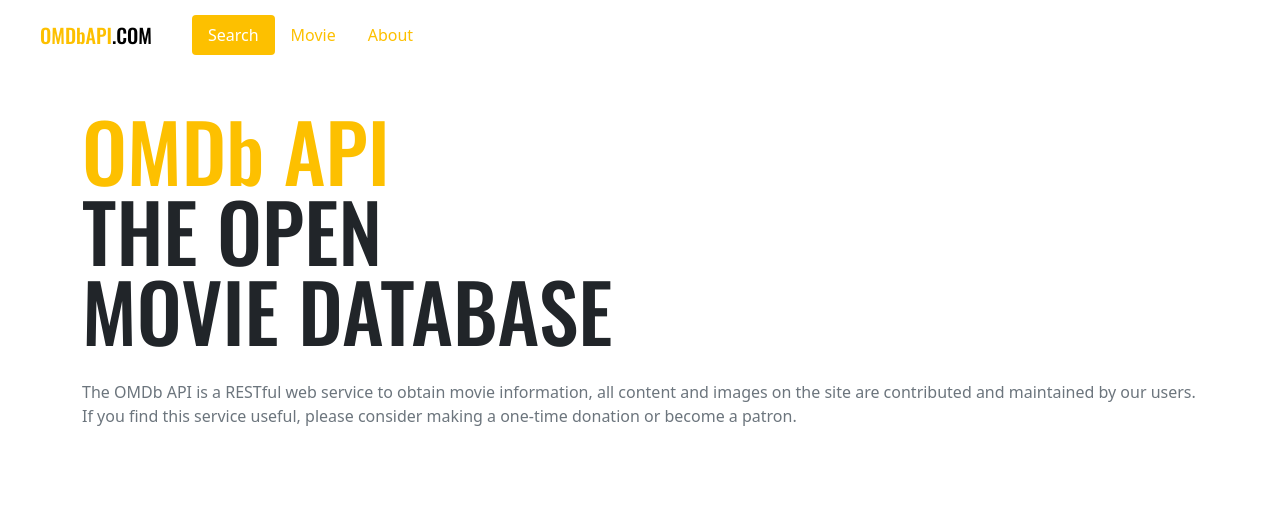
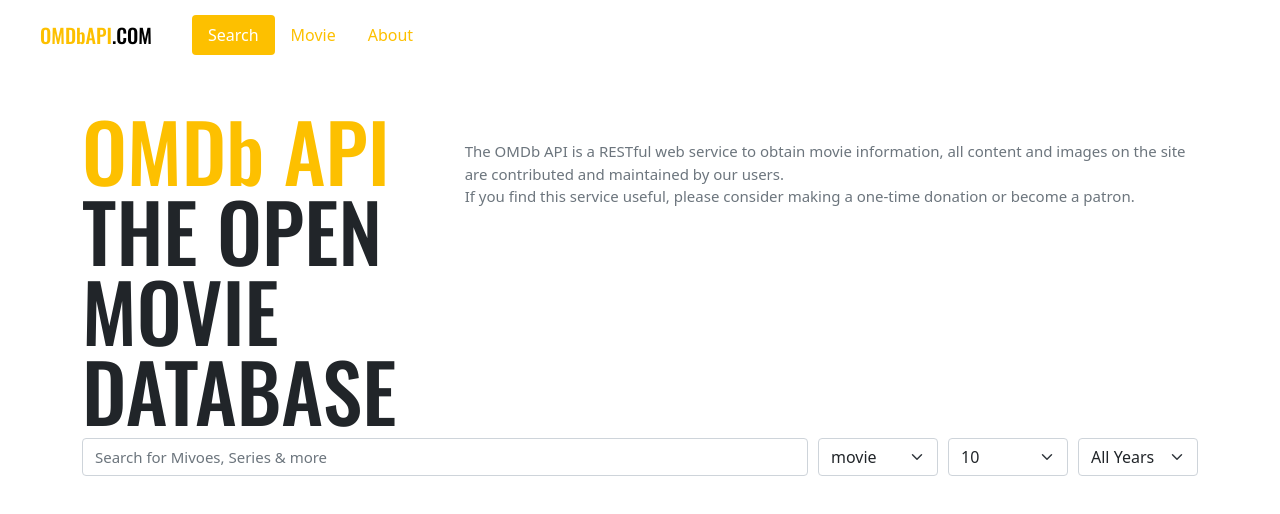
Before and after one commit to Amylo-jh/vue3-movie-app, a Vue app: page /#/ in a window 1280 px wide. Shown: the top 514 px of the page. Built offline with nearby package versions, Linux system fonts and the light colour scheme.

Commit message:
Part 8 - Ch 04 - 07. Search - 필터

```diff
--- /dev/null
+++ b/src/components/Search.vue
@@ -0,0 +1,85 @@
+<template>
+  <div class="container">
+    <input
+      class="form-control"
+      v-model="title"
+      type="text"
+      placeholder="Search for Mivoes, Series & more" />
+    <div class="selects">
+      <select
+        v-for="filter in filters"
+        v-model="$data[filter.name]"
+        :key="filter.name"
+        class="form-select">
+        <option
+          v-if="filter.name === 'year'"
+          value="">
+          All Years
+        </option>
+        <option
+          v-for="item in filter.items"
+          :key="item">
+          {{ item }}
+        </option>
+      </select>
+    </div>
+  </div>
+</template>
+
+<script>
+export default {
+    data() {
+        return {
+            title: '',
+            type: 'movie',
+            number: 10,
+            year: '',
+            filters: [
+                {
+                    name: 'type',
+                    items: ['movie', 'series', 'episode']
+                },
+                {
+                    name: 'number',
+                    items: [10, 20, 30]
+                },
+                {
+                    name: 'year',
+                    items: (() => {
+                        const years = []
+                        const thisYear = new Date().getFullYear()
+                        for (let i = thisYear; i >= 1985; i -= 1) {
+                            years.push(i)
+                        }
+
+                        return years
+                    })()
+                }
+            ],
+        }
+    }
+}
+</script>
+
+<style>
+    .container {
+        display: flex;
+        > * {
+            margin-right: 10px;
+            font-size: 15px;
+            &:last-child{
+                margin-right: 0;;
+            }
+        }
+        .selects {
+            display: flex;
+            select {
+                width: 120px;
+                margin-right: 10px;
+                &:last-child{
+                    margin-right: 0;
+                }
+            }
+        }
+    }
+</style>
--- a/src/routes/Home.vue
+++ b/src/routes/Home.vue
@@ -1,13 +1,16 @@
 <template>
   <Headline />
+  <Search />
 </template>
 
 <script>
 import Headline from '../components/Headline.vue'
+import Search from '../components/Search.vue'
 
 export default {
     components: {
-        Headline
+        Headline,
+        Search
     }
 }
 </script>
```
